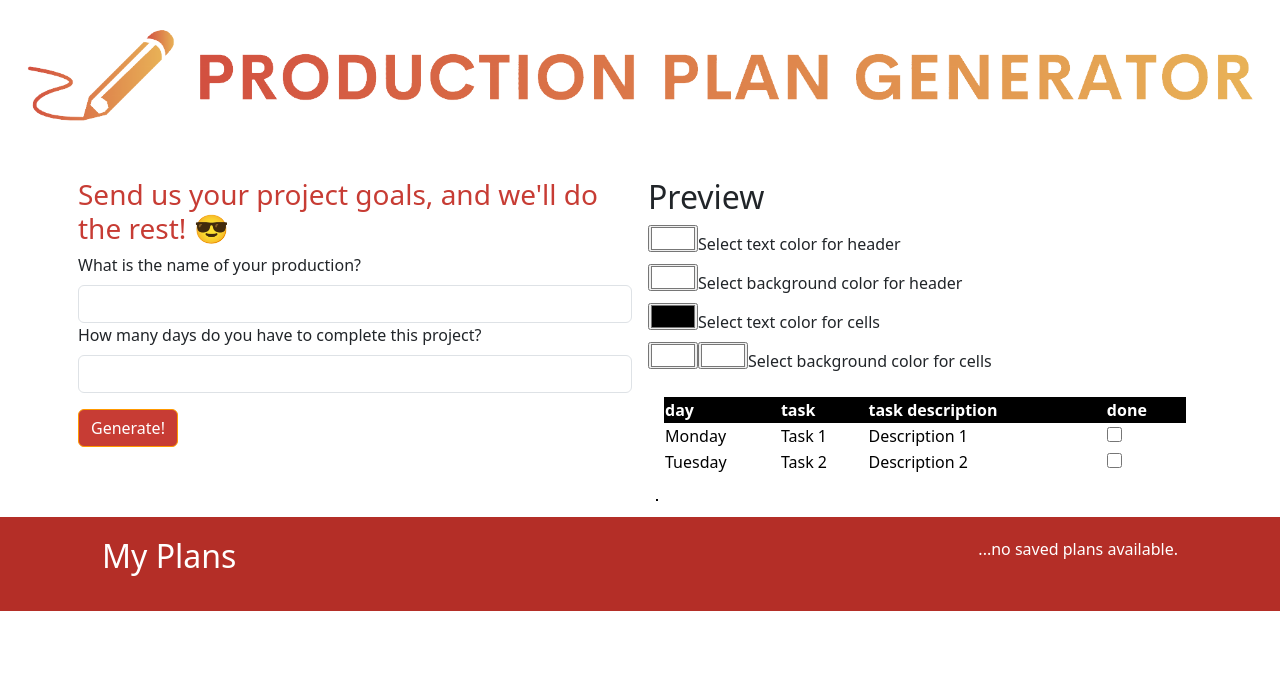
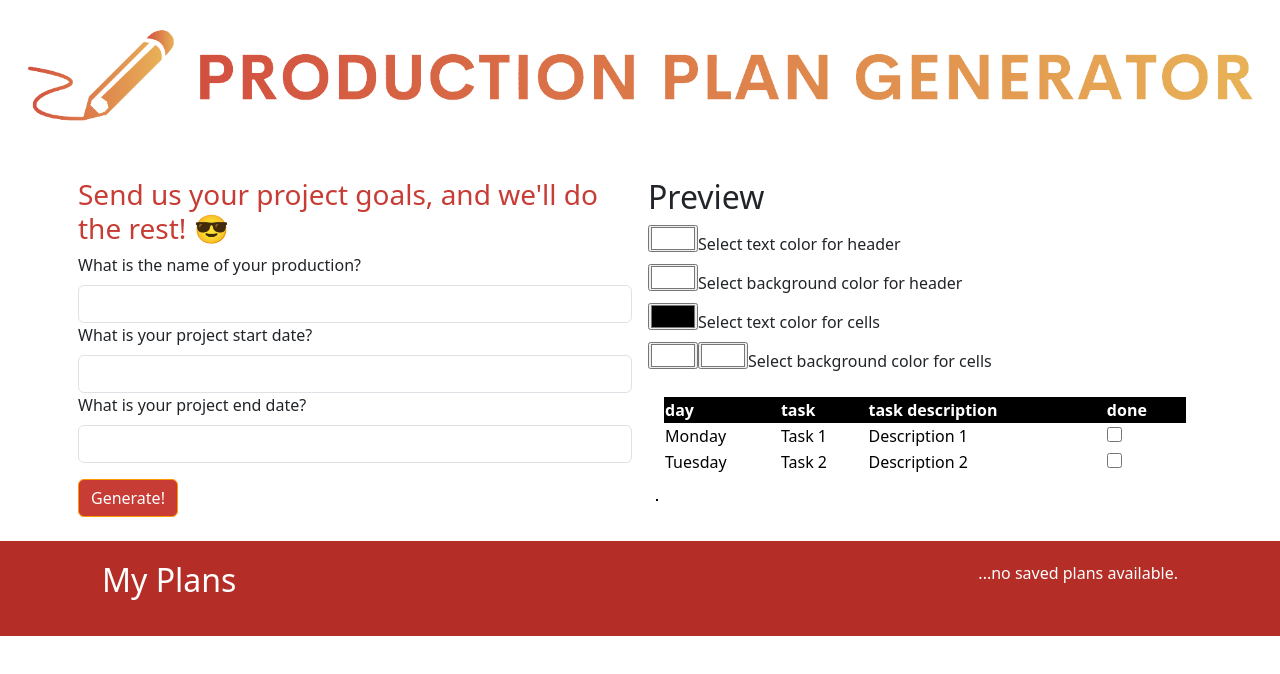
Before and after one commit to Abby-Dennin/Animation-Production-Plan-Generator, a React (Vite) app in the folder frontend/: page / in a window 1280 px wide. Shown: the top 674 px of the page. Built offline with nearby package versions, Linux system fonts and the light colour scheme; the HTML template or start-up script is replaced by a standard one.

Commit message:
user can input start date and endDate

```diff
--- a/frontend/src/components/PlanningForm.tsx
+++ b/frontend/src/components/PlanningForm.tsx
@@ -8,6 +8,7 @@ import {
   } from "../services/backend-service";
 import Papa from "papaparse";
 import { format } from 'date-fns';
+import { start } from "repl";
 
 interface Props {
     onSavePlan: (plan: any) => void;
@@ -25,22 +26,24 @@ const formattedDate = format(currentDate, 'MM/dd');
 
 const schema = z.object({
   planName: z.string(),
+  startDate: z.string(),
+  endDate: z.string(),
   daysLeft: z.string(),
-  startDate: z.string(),
 });
 type FormData = z.infer<typeof schema>;
 
 const formatString = (
     planName: string,
     daysLeft: string,
+    startDate: string,
+    endDate: string,
 ) => {
     return (
         "Create an animation production plan in csv format with the headers: day, task, task description, for a project called: " +
         planName +
-        ", assign dates for each task assuming it is due in: " +
-        daysLeft +
-        " days." +
-        "days must be output as dates in mm/dd format, assuming that the first date is " + formattedDate +
+        ", assign dates for each task assuming the project is starting on " + startDate +
+        " and is ending on " + endDate + "." +
+        "days must be output as dates in mm/dd format" +
         " and a day can have multiple tasks"
     );
 }
@@ -94,7 +97,7 @@ const PlanningForm: React.FC<Props> = ({ onSavePlan, parentHeaderColor, parentCe
         const {request, cancel } = createResponseService().post([
             {
                 role: "user",
-                content: formatString(data.planName, data.daysLeft),
+                content: formatString(data.planName, data.daysLeft, data.startDate, data.endDate),
             },
         ]);
 
@@ -219,12 +222,22 @@ const PlanningForm: React.FC<Props> = ({ onSavePlan, parentHeaderColor, parentCe
                                 className="form-control"
                             />
 
-                            <label htmlFor="daysLeft" className="form-label">
-                                How many days do you have to complete this project?
+                            <label htmlFor="startDate" className="form-label">
+                                What is your project start date?
                             </label>
                             <input
-                                {...register("daysLeft")}
-                                id="daysLeft"
+                                {...register("startDate")}
+                                id="startDate"
+                                type="text"
+                                className="form-control"
+                            />
+
+                            <label htmlFor="endDate" className="form-label">
+                                What is your project end date?
+                            </label>
+                            <input
+                                {...register("endDate")}
+                                id="endDate"
                                 type="text"
                                 className="form-control"
                             />
```
